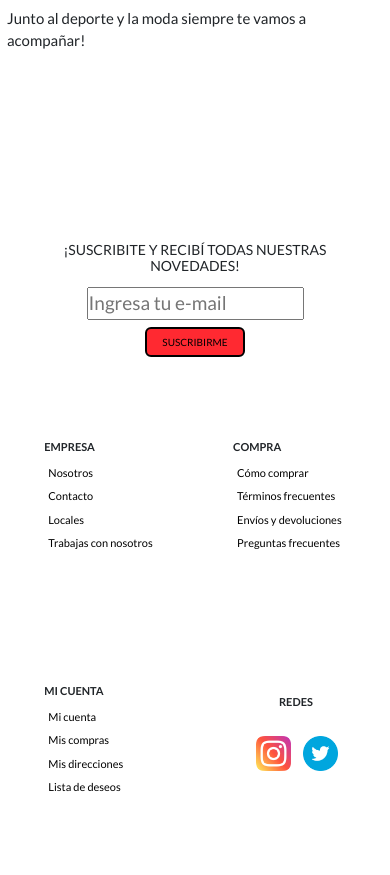
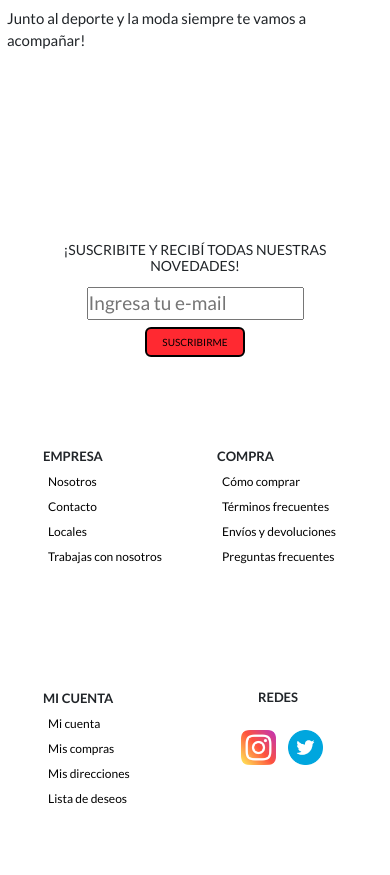
Before and after one commit to naimcaceres1/EntregaFinalJs, a website: page pages/nosotros.html in a window 390 px wide. Shown: the part 587-1462 px from the top of the page. Drawn offline with nearby package versions, Linux system fonts and the light colour scheme.

Commit message:
tercera-preentrega-v3

```diff
--- a/pages/nosotros.html
+++ b/pages/nosotros.html
@@ -227,10 +227,10 @@
                 <ul>
                     <li>
                         <a href="https://www.instagram.com/naim.caceres18/" target="_blank">
-                            <img src="../img/instagram.png" width="50" alt="Instagram">
+                            <img src="../img/instagram.png" alt="Instagram">
                         </a>
                         <a href="https://twitter.com/naimcaceres18" target="_blank">
-                            <img src="../img/twitter.png" width="50" alt="Twitter">
+                            <img src="../img/twitter.png" alt="Twitter">
                         </a>
                     </li>
                 </ul>
--- a/scss/base/_mediaquery.scss
+++ b/scss/base/_mediaquery.scss
@@ -862,7 +862,8 @@
                 }
             }
             .redes{
-                margin-top: 50px;
+                margin: 0;
+                margin-top: 20px;
                 justify-content: center;
                 align-items: center;
                 height: 150px;
@@ -966,6 +967,9 @@
                         }
                     }
                 }
+            }
+            .redes{
+                margin-top: 20px;
             }
         }
     }
@@ -1423,6 +1427,7 @@
                 "footer footer"
             ;
             margin-bottom: 0;
+            margin-top: 20px;
             div{
                 grid-area: "footer";
                 display: flex;
@@ -1431,36 +1436,36 @@
                 align-items: start;
                 width: auto;
                 height: 220px;
-                font-size: 12px;
+                font-size: 13px;
                 gap: 3px;
-                margin-bottom: 4px;
+                margin: 0;
                 padding: 0;
                 h3{
                     font-family: 'Lato', sans-serif;
-                    font-size: 11px;
+                    font-size: 13px;
                     width: 100%;
                     height: auto;
-                    margin-bottom: 0;
+                    margin: 0;
+                    margin-left: 7px;
                 }
                 ul{
-                    padding: 2px;
-                    margin: 2px;
                     margin-top: 0;
+                    padding: 0;
+                    margin: 0;
                     li{
                         a{
                             p{
                                 margin: 7px;
-                                font-size: 11px;
+                                font-size: 12px;
                             }
                         }
                     }
                 }
-                .redes{
-                    margin-top: 12px;
-                    justify-content: center;
-                    align-items: start;
-                    height: auto;
-                }
+            }
+            .redes{
+                margin: 20px;
+                margin-top: 0;
+                height: 200px;
             }
         }
     }
@@ -1490,11 +1495,22 @@
 @media screen and (max-width:390px){
     footer{
         .footer-contenedor{
+            div{
+                grid-area: "footer";
+                display: flex;
+                justify-content: center;
+                align-items: center;
+                align-items: start;
+                width: auto;
+                height: 240px;
+                font-size: 14px;
+                gap: 1px;
+                margin-bottom: 2px;
+                padding: 0;
+            }
             .redes{
                 h3{
-                    font-family: 'Lato', sans-serif;
-                    font-size: 11px;
-                    text-align: center;
+                    font-size: 13px;
                 }
                 ul{
                     li{
@@ -1506,20 +1522,7 @@
                         }
                     }
                 }
-                div{
-                    grid-area: "footer";
-                    display: flex;
-                    justify-content: center;
-                    align-items: center;
-                    align-items: start;
-                    width: auto;
-                    height: 240px;
-                    font-size: 10px;
-                    gap: 1px;
-                    margin-bottom: 2px;
-                    padding: 0;
-                }
-            }
-        }
-    }
-}
+            }
+        }
+    }
+}
```
Also changed, not shown: css/estilos.css.
